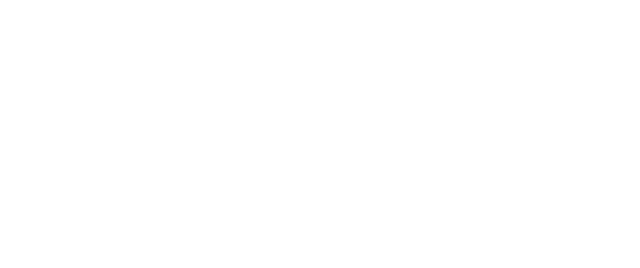
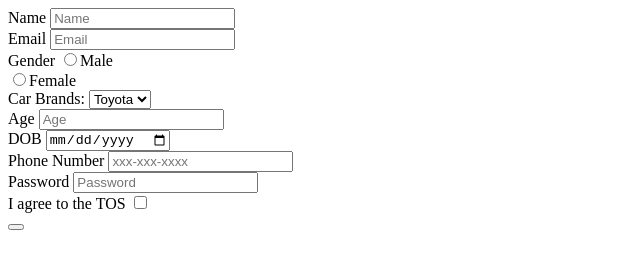
Before and after one commit to acciojob/signup-form-car-Shravanij20, a website: page main.html in a window 1280 px wide. Shown: the whole page, without its empty margins (0-640 px from the left). Drawn offline with Linux system fonts and the light colour scheme.

Commit message:
created a submission

```diff
--- a/main.html
+++ b/main.html
@@ -8,6 +8,55 @@
 
 <body>
 	<!-- the entire body must be written by student -->
+	<form method="post">
+		<label for="name">Name</label>
+		<input type="text" id="name" required placeholder="Name">
+		<br>
+
+		<label for="email">Email</label>
+		<input type="Email" id="email" required placeholder="Email">
+		<br>
+
+		<label for="gender_m">Gender</label>
+		<input type="Radio" id="gender_m" name="gender" required>Male
+		<br>
+
+		<input type="Radio" id="gender_f" name="gender" required>Female
+		<br>
+
+		<label for="cars">Car Brands:</label>
+		<select id="cars" placeholder="--Please choose an option--" required>
+
+		  <option value="toyota">Toyota</option>
+		  <option value="ford">Ford</option>
+		  <option value="honda">Honda</option>
+		  <option value="tesla">Tesla</option>
+		</select>
+		<br>
+
+		<label for="age">Age</label>
+		<input type="Number" id="age" required placeholder="Age">
+		<br>
+
+		<label for="dob">DOB</label>
+		<input type="Date" id="dob" required placeholder="Name">
+		<br>
+
+		<label for="tel">Phone Number</label>
+		<input type="Tel" id="tel" placeholder="xxx-xxx-xxxx">
+		<br>
+
+		<label for="password">Password</label>
+		<input type="Password" id="password" required placeholder="Password">
+		<br>
+
+		<label for="tos">I agree to the TOS</label>
+		<input type="Checkbox" id="tos" required>
+		<br>
+
+		<button type="submit" value="Submit">
+
+	</form>
     <script type="text/javascript" src="./script.js">
 </script>
 
```
